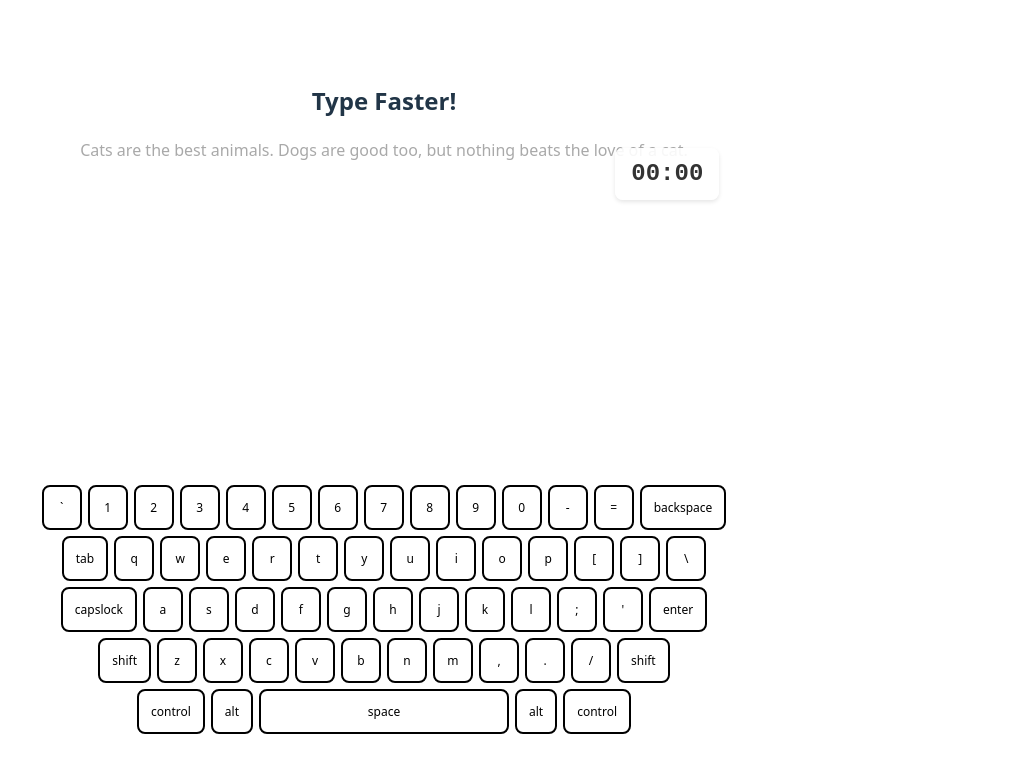
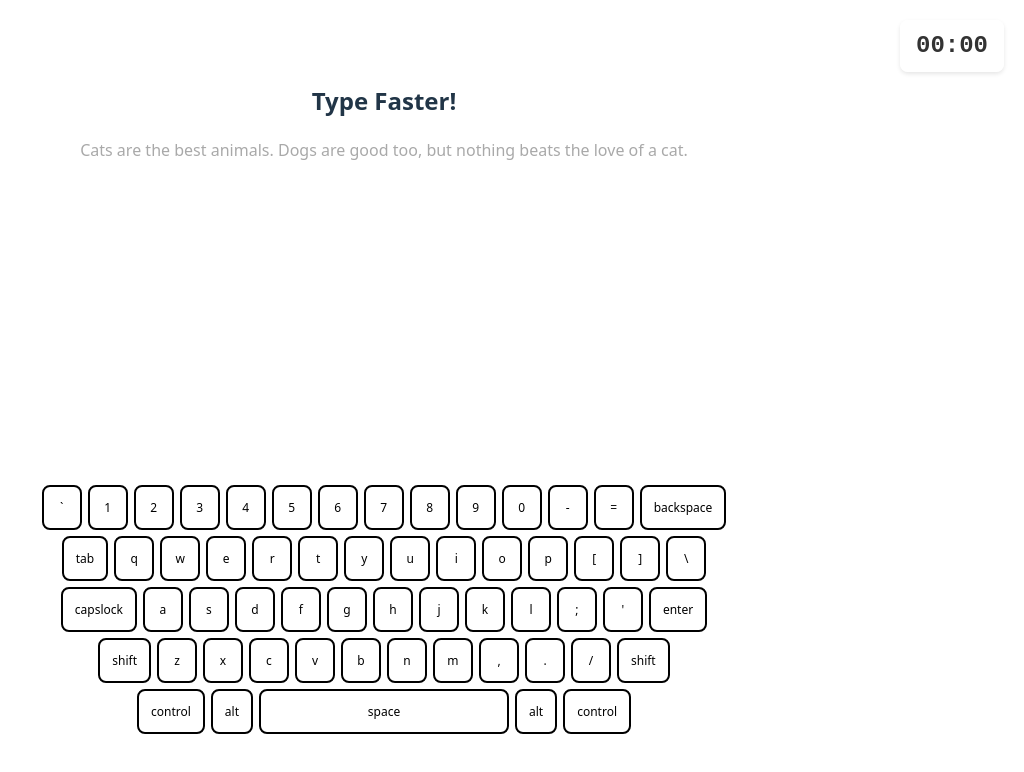
Before and after one commit to kaitlyn-dodds/type-faster, a React (Vite) app: page / in a window 1280 px wide. Both pictures are taken after a click on the button "Start Challenge". Shown: the top 772 px of the page, without its empty margins (256-1280 px from the left). Built offline with nearby package versions, Linux system fonts and the light colour scheme.

Commit message:
fixing timer position

```diff
--- a/src/components/Timer/style.css
+++ b/src/components/Timer/style.css
@@ -1,7 +1,7 @@
 .timer {
-    position: absolute;
-    top: 10px;
-    right: 10px;
+    position: fixed;
+    top: 20px;
+    right: 20px;
     font-size: 24px;
     font-weight: bold;
     font-family: monospace;
@@ -10,4 +10,5 @@
     padding: 8px 16px;
     border-radius: 8px;
     box-shadow: 0 2px 4px rgba(0, 0, 0, 0.1);
+    z-index: 1000;
 }
```
